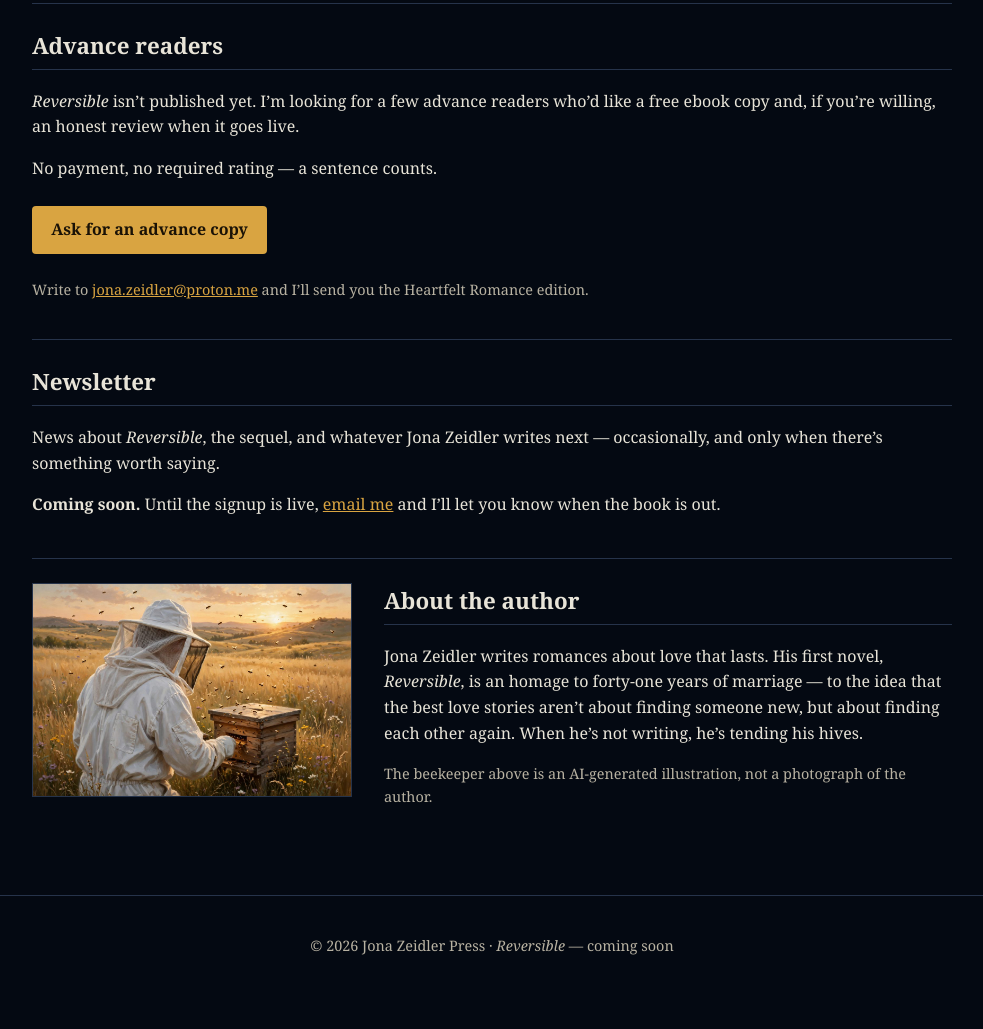
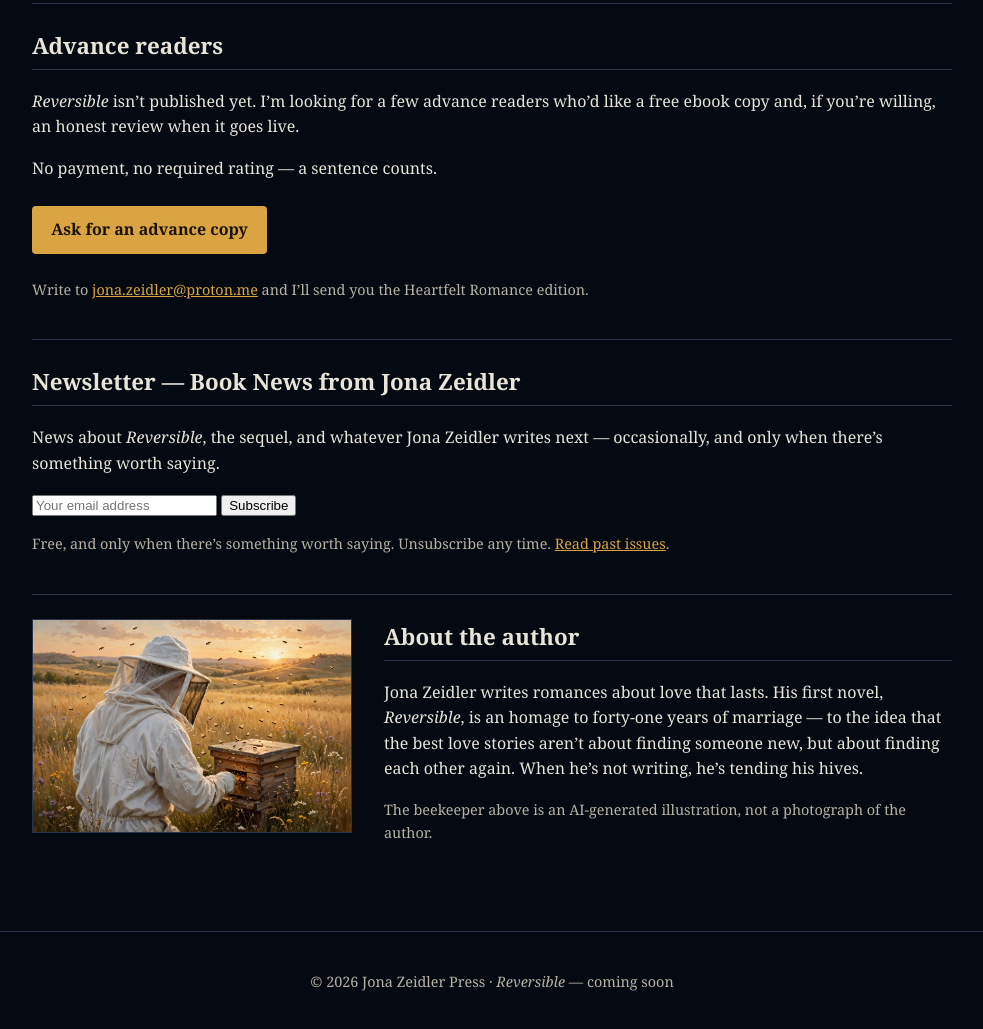
Before and after one commit to Scott78634/jona-zeidler, a plain HTML site: page index.html in a window 1280 px wide. Shown: the part 826-1855 px from the top of the page, without its empty margins (148-1131 px from the left). Drawn offline with Linux system fonts and the light colour scheme.

Commit message:
Wire newsletter section to Buttondown signup

```diff
--- a/index.html
+++ b/index.html
@@ -39,9 +39,13 @@
   </section>
 
   <section class="newsletter">
-    <h2>Newsletter</h2>
+    <h2>Newsletter &mdash; Book News from Jona Zeidler</h2>
     <p>News about <em>Reversible</em>, the sequel, and whatever Jona Zeidler writes next &mdash; occasionally, and only when there&rsquo;s something worth saying.</p>
-    <p><strong>Coming soon.</strong> Until the signup is live, <a href="mailto:jona.zeidler@proton.me?subject=Reversible%20newsletter">email me</a> and I&rsquo;ll let you know when the book is out.</p>
+    <form class="subscribe-form" action="https://buttondown.com/api/emails/embed-subscribe/jona.zeidler" method="post" target="popupwindow" onsubmit="window.open('https://buttondown.com/jona.zeidler', 'popupwindow')">
+      <input type="email" name="email" id="bd-email" placeholder="Your email address" aria-label="Email address" required>
+      <input type="submit" value="Subscribe">
+    </form>
+    <p class="small">Free, and only when there&rsquo;s something worth saying. Unsubscribe any time. <a href="https://buttondown.com/jona.zeidler/archive">Read past issues</a>.</p>
   </section>
 
   <section class="author">
```
